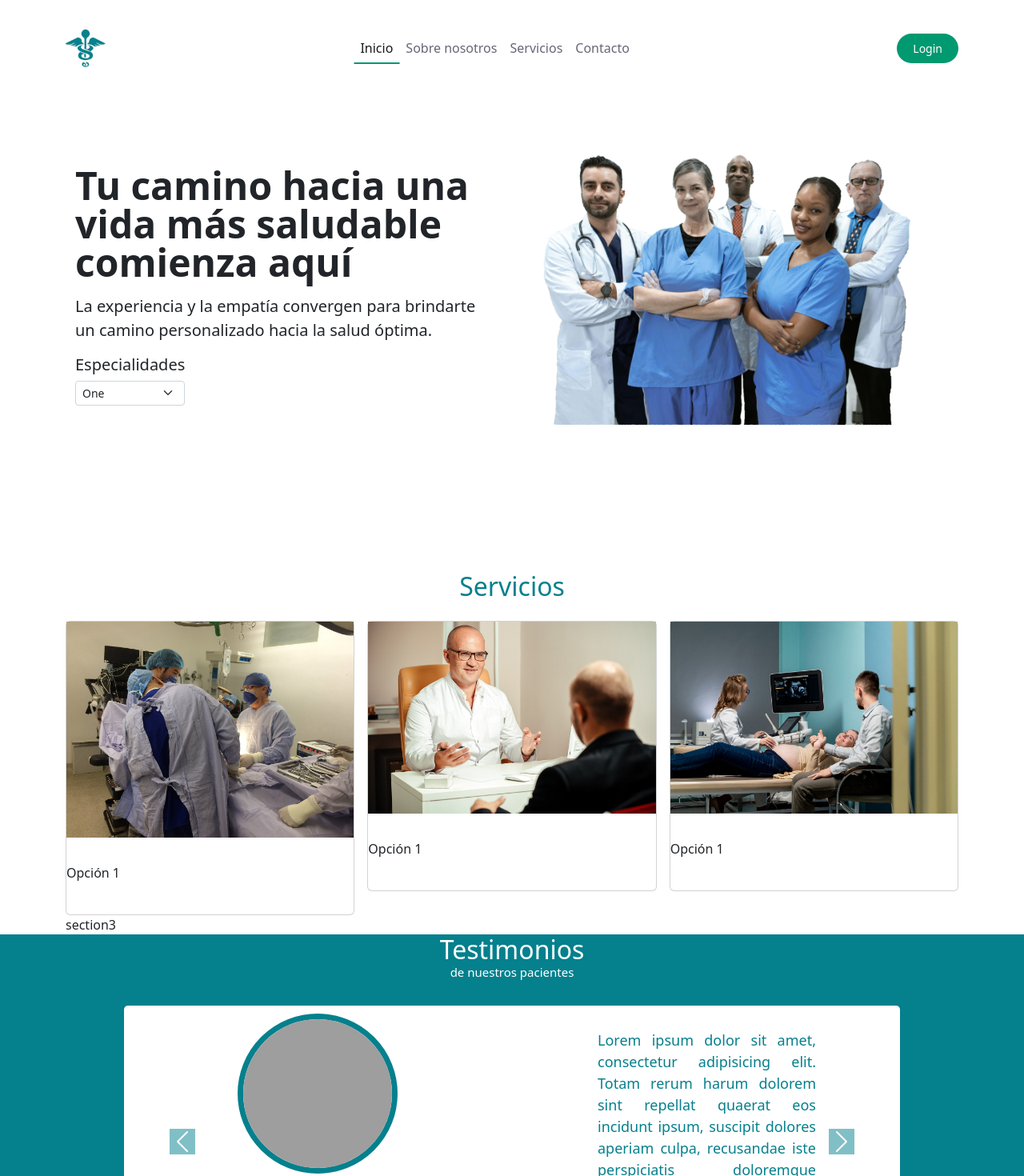
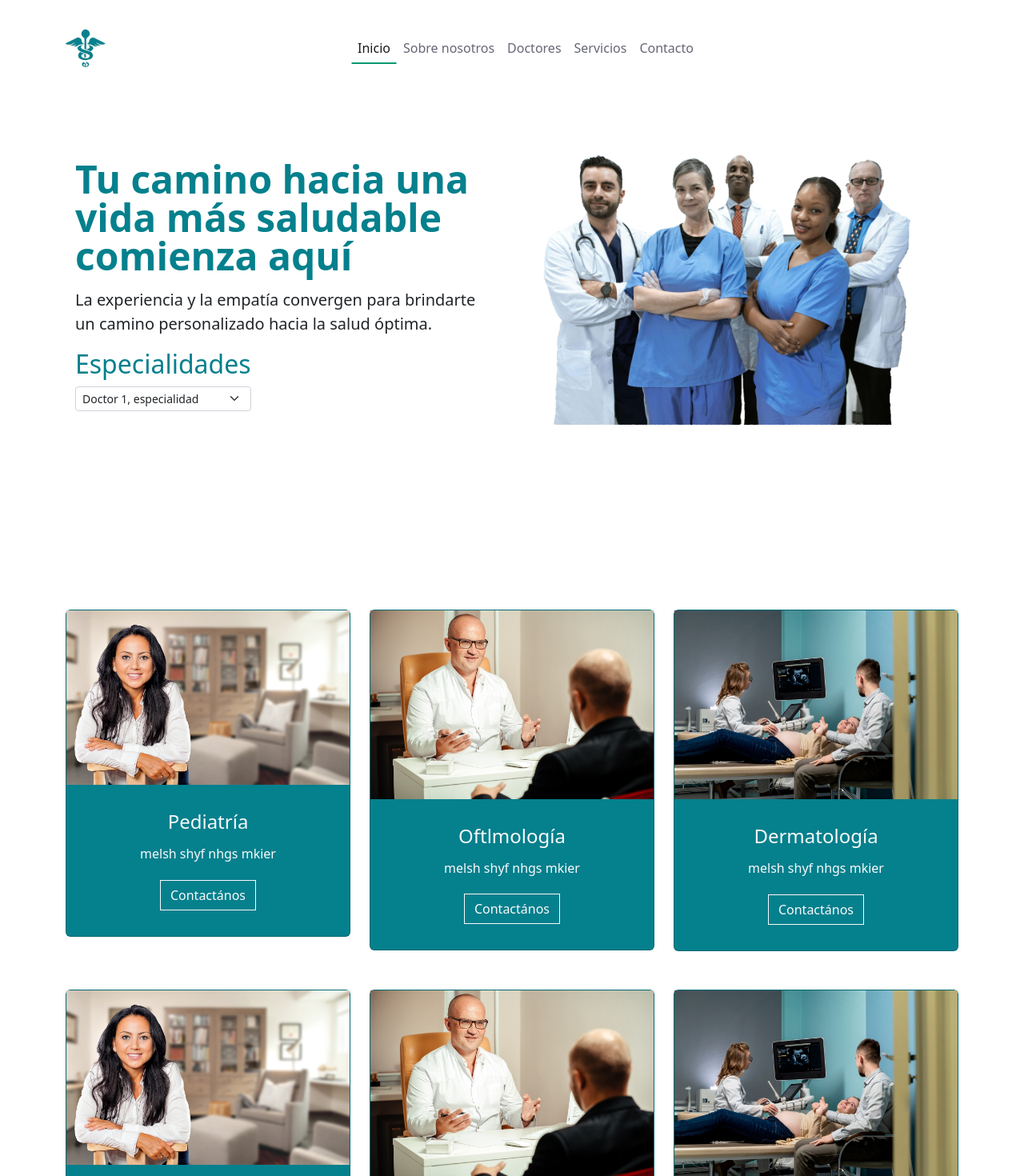
Before and after one commit to MeliBis/clinica, a React (Vite) app: page / in a window 1280 px wide. Shown: the top 1470 px of the page at 80% size. Built offline with nearby package versions, Linux system fonts and the light colour scheme; grey boxes are pictures that could not be loaded.

Commit message:
se arreglan detalles de paginas

```diff
--- a/src/App.css
+++ b/src/App.css
@@ -13,6 +13,7 @@ h2{
 
 .card {
   padding: 2em;
+
 }
 
 .read-the-docs {
--- a/src/Components/DocEspecialidad.jsx
+++ b/src/Components/DocEspecialidad.jsx
@@ -1,14 +1,26 @@
-const DocEspecialidad = () => {
+import Doctores from "../data/doctores"
+import PropTypes from 'prop-types'
+
+const DocEspecialidad = ({id, name, specialty}) => {
+
   return (
  <>
  <div className="row">
   <div className="col">
-    <label htmlFor="select1" className="h5">Especialidades</label>
+    <h2 >Especialidades</h2>
     <select className="form-select form-select-sm" id="select1">
      {/*  <option >Especialidades</option> */}
-      <option value={1}>One</option>
-      <option value={2}>Two</option>
-      <option value={3}>Three</option>
+      <option value={1}>
+        Doctor 1, especialidad
+      </option>
+       <option value={2}>
+        Doctor 2, especialidad
+       </option>
+      <option value={3}>
+        Doctor 3, especialidad
+      </option>
+{/*        <Card title={card.title} description={card.description} img={card.img} url={card.url}/>
+ */}
     </select>
   </div>
  </div>
@@ -17,4 +29,9 @@ const DocEspecialidad = () => {
   );
 };
 
+DocEspecialidad.prototypes={
+  name: PropTypes.string,
+  specialty: PropTypes.string
+}
+
 export default DocEspecialidad;
--- a/src/Components/Generales/NavBar1.jsx
+++ b/src/Components/Generales/NavBar1.jsx
@@ -40,10 +40,15 @@ const NavBar1 = () => {
                 </Link>
               </li>
               <li className="nav-item">
+                <Link className="nav-link" to="/especialidad">
+                  Doctores
+                </Link>
+              </li>
+              <li className="nav-item">
                 <Link className="nav-link" to="/servicios">
                   Servicios
                 </Link>
-              </li>
+                </li>
               <li className="nav-item">
                 <Link className="nav-link" to="/contacto">
                   Contacto
@@ -66,9 +71,9 @@ const NavBar1 = () => {
             </ul>
           </div>
         </div>
-        <Link to="" className="login-button">
+{/*         <Link to="" className="login-button">
           Login
-        </Link>
+        </Link> */}
         <button
           className="navbar-toggler pe-0"
           type="button"
--- a/src/Components/Generales/card/Card.jsx
+++ b/src/Components/Generales/card/Card.jsx
@@ -2,9 +2,8 @@ import { Link } from 'react-router-dom'
 import PropTypes from "prop-types"
 
 const Card = ({title, description, img, url}) => {
-
   return (
-    <div className="card text-center background mt-4">
+    <div className="card text-center background mt-5">
     <img  src={img} alt="servicio 1" />
     <div className="card-body text-light">
       <h4 className="card-title">{title}</h4>
--- a/src/Components/Generales/card/Cards.jsx
+++ b/src/Components/Generales/card/Cards.jsx
@@ -9,7 +9,7 @@ const Cards = () => {
         <div className="row">
             {
                 cards.map(card => (
-                    <div key={card.id} className="col-md-4 col-md-6 col-lg-4">
+                    <div key={card.id} className="col-md-4 col-md-6 col-lg-4 mb-4">
                         <Card title={card.title} description={card.description} img={card.img} url={card.url}/>
                     </div>
                 ))
--- a/src/Components/Home.jsx/SectionDoctores1.jsx
+++ b/src/Components/Home.jsx/SectionDoctores1.jsx
@@ -1,4 +1,5 @@
 import imgsection1 from '../../assets/home/intro.png'
+import doctores from '../../data/doctores'
 import DocEspecialidad from '../DocEspecialidad'
 
 const SectionDoctores1 = () => {
@@ -8,14 +9,22 @@ const SectionDoctores1 = () => {
       <div className="container col-xxl-8 px-4 py-5 ">
         <div className="row flex-lg-row-reverse align-items-center g-5 py-5">
           <div className="col-10 col-sm-8 col-lg-6">
-            <img src={imgsection1} className="d-block mx-lg-auto img-fluid" alt="Clinica" width={700} height={500} loading="lazy" />
+            <img src={imgsection1} className="d-block mx-lg-auto img-fluid " alt="Clinica" width={700} height={500} loading="lazy" />
           </div>
           <div className="col-lg-6">
-            <h1 className="display-5 fw-bold lh-1 mb-3"> Tu camino hacia una vida más saludable  <span className='$gray-100'>
-            comienza aquí</span> </h1>
+            <h2 className="display-5 fw-bold lh-1 mb-3"> Tu camino hacia una vida más saludable  <span className='$gray-100'>
+            comienza aquí</span> </h2>
             <p className="lead"> La experiencia y la empatía convergen para brindarte un camino personalizado hacia la salud óptima.</p>
             <div className="d-grid gap-2 d-md-flex justify-content-md-start">
-              <DocEspecialidad/>
+              <DocEspecialidad id={doctores.id} name={doctores.name} specialty={doctores.specialty}/>
+  {/*           {
+                doctores.map(doctor => (
+                    <div key={doctor.id} className="col-md-4 col-md-6 col-lg-4">
+                        <DocEspecialidad id={doctor.id} name={doctor.name} specialty={doctor.specialty} />
+                    </div>
+                ))
+            } */}
+
             </div>
           </div>
         </div>
--- a/src/Components/Home.jsx/SectionServices2.jsx
+++ b/src/Components/Home.jsx/SectionServices2.jsx
@@ -1,10 +1,9 @@
-import img1 from '../../assets/Servicios/1.jpg'
-import img2 from '../../assets/Servicios/2.jpg'
-import img3 from '../../assets/Servicios/3.jpg'
+import cards from '../../data/cards.js'
+import Card from '../Generales/card/Card'
 
 const SectionServices2 = () => {
   return (
-   <div className="container">
+ /*   <div className="container">
       <div className="row g-3">
         <h2 className='text-center '>Servicios</h2>
         <div className="col-12 col-md-6 col-lg-4">
@@ -35,7 +34,20 @@ const SectionServices2 = () => {
         </div>
       </div>
 
+   </div> */
+   <div className="container align-items-center justify-content-center ">
+   <div className="row">
+       {
+           cards.map(card => (
+               <div key={card.id} className="col-md-4 col-md-6 col-lg-4">
+                   <Card title={card.title} description={card.description} img={card.img} url={card.url}/>
+               </div>
+           ))
+       }
+
    </div>
+
+</div>
   )
 }
 
--- /dev/null
+++ b/src/Pages/EspecialidadPage.jsx
@@ -0,0 +1,9 @@
+import React from 'react'
+
+const EspecialidadPage = () => {
+  return (
+    <div>EspecialidadPage</div>
+  )
+}
+
+export default EspecialidadPage
--- a/src/Pages/ServicesPage.jsx
+++ b/src/Pages/ServicesPage.jsx
@@ -1,10 +1,9 @@
-import React from 'react'
-import Services from '../Components/Services'
+import Cards from '../Components/Generales/card/Cards'
 
 const ServicesPage = () => {
   return (
-    <div className='mt-5'>
-      <Services/>
+    <div className='mt-5 '>
+      <Cards/>
     </div>
   )
 }
--- a/src/data/doctores.js
+++ b/src/data/doctores.js
@@ -1,4 +1,4 @@
-export const doctores = [
+ const doctores = [
     {
         id:1,
         name: "doctor1",
@@ -25,3 +25,5 @@ export const doctores = [
         specialty:"",
     },
 ]
+
+export default doctores
--- a/src/routing/Routing.jsx
+++ b/src/routing/Routing.jsx
@@ -12,6 +12,7 @@ import NavBar1 from '../Components/Generales/NavBar1';
 import AboutPage from '../Pages/AboutPage';
 import ContactPage from '../Pages/ContactPage';
 import ServicesPage from '../Pages/ServicesPage';
+import EspecialidadPage from '../Pages/EspecialidadPage';
 
 const Routing = () => {
   return (
@@ -22,6 +23,7 @@ const Routing = () => {
             <Route path='sobre-nosotros' element={<AboutPage/>}/>
             <Route path='contacto' element={<ContactPage/>}/>
             <Route path='servicios' element={<ServicesPage/>}/>
+            <Route path='especialidad' element={<EspecialidadPage/>}/>
         </Routes>
 
         <Footer/>
```
Also changed, not shown: src/styles/services.css (line endings or trailing spaces).
